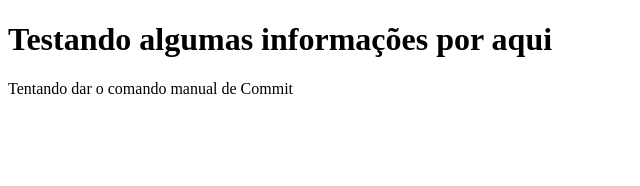
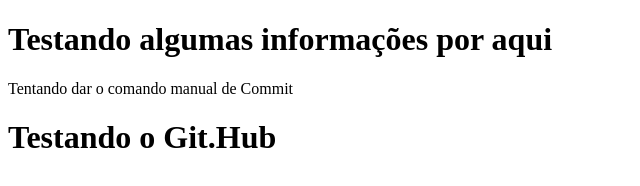
Before and after one commit to LeonardoMazzuco/Exemplo1, a plain HTML site: page index.html in a window 1280 px wide. Shown: the whole page, without its empty margins (0-640 px from the left). Drawn offline with Linux system fonts and the light colour scheme.

Commit message:
Novo teste

```diff
--- a/index.html
+++ b/index.html
@@ -9,5 +9,6 @@
 <body>
     <h1>Testando algumas informações por aqui</h1>
     <p>Tentando dar o comando manual de Commit</p>
+    <H1>Testando o Git.Hub</H1>
 </body>
 </html>
```
